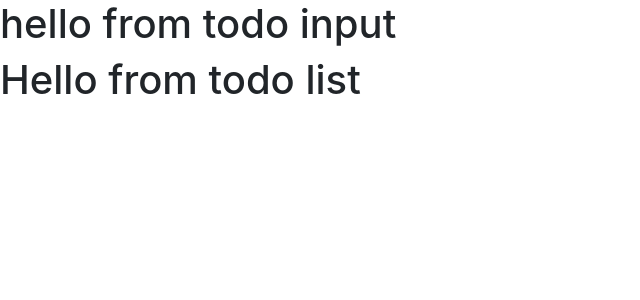
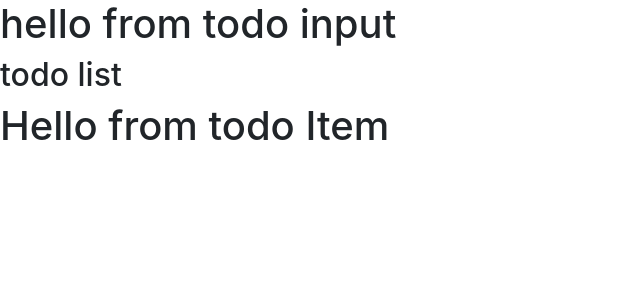
Before and after one commit to uly-ana/todo-list, a React (Create React App) app: page / in a window 1280 px wide. Shown: the top 300 px of the page, without its empty margins (0-640 px from the left). Built offline with nearby package versions, Linux system fonts and the light colour scheme.

Commit message:
added item component to item list

```diff
--- a/src/Components/TodoList.js
+++ b/src/Components/TodoList.js
@@ -1,11 +1,13 @@
-import React, { Component } from 'react'
+import React, { Component } from 'react';
+import Item from "./TodoItem"
 
 export default class TodoList extends Component {
     render() {
         return (
-            <div>
-                <h1>Hello from todo list</h1>
-            </div>
+            <section>
+                <h2>todo list</h2>
+                <Item/>
+            </section>
         )
     }
 }
```
